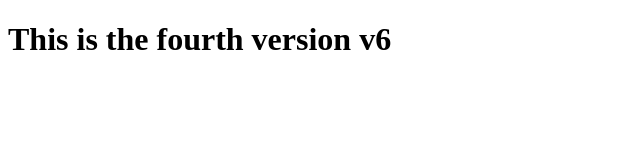
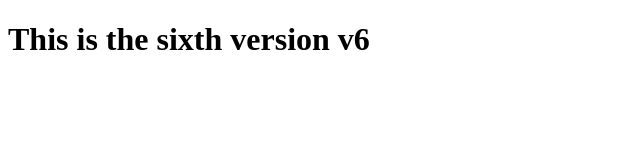
Before and after one commit to justGDthings/myRepository, a plain HTML site: page index.html in a window 1280 px wide. Shown: the whole page, without its empty margins (0-640 px from the left). Drawn offline with Linux system fonts and the light colour scheme.

Commit message:
This is updated as 6th version in github

```diff
--- a/index.html
+++ b/index.html
@@ -6,6 +6,6 @@
     <title>Document</title>
 </head>
 <body>
-    <h1>This is the fourth version v6</h1>
+    <h1>This is the sixth version v6</h1>
 </body>
 </html>
```
